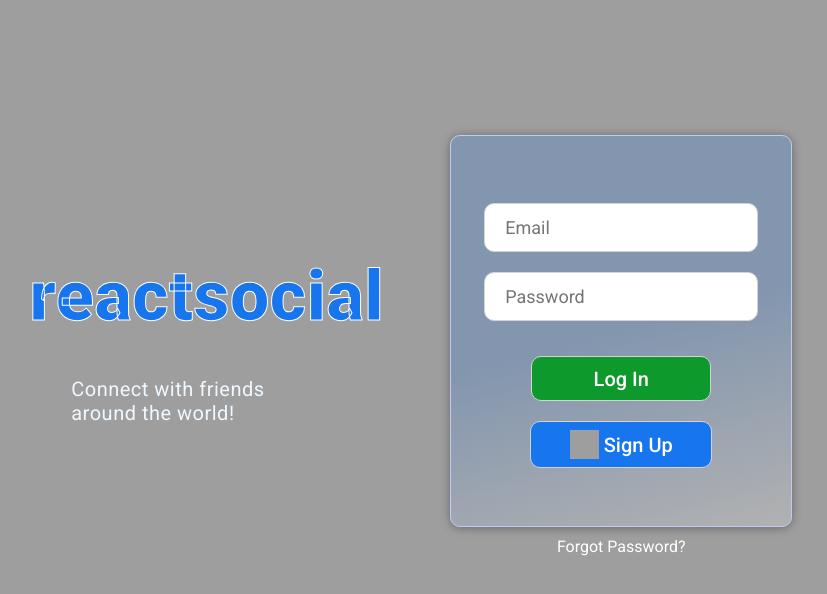
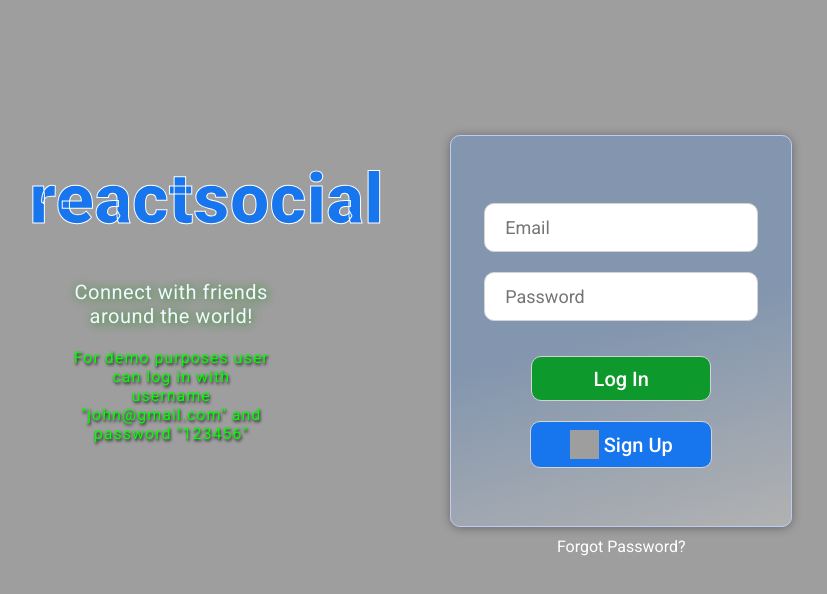
Before and after one commit to kawgh1/mern-social-media-react, a React (Create React App) app: page / in a window 1280 px wide. Shown: the top 594 px of the page, without its empty margins (246-1073 px from the left). Built offline with nearby package versions, Linux system fonts and the light colour scheme.

Commit message:
updated login text to show user demo info, updated port so it doesnt conflict with nextjs

```diff
--- a/package.json
+++ b/package.json
@@ -17,7 +17,7 @@
         "web-vitals": "^1.1.2"
     },
     "scripts": {
-		"start": "react-scripts start",
+        "start": "set port=4000 && react-scripts start",
         "build": "react-scripts build",
         "test": "react-scripts test",
         "eject": "react-scripts eject"
--- a/public/index.html
+++ b/public/index.html
@@ -2,7 +2,7 @@
 <html lang="en">
     <head>
         <meta charset="utf-8" />
-		<link rel="icon" href="http://localhost:3000/assets/logo512.png" />
+        <link rel="icon" href="http://localhost:4000/assets/logo512.png" />
         <meta name="viewport" content="width=device-width, initial-scale=1" />
         <meta name="theme-color" content="#000000" />
         <meta
@@ -11,14 +11,14 @@
         />
         <link
             rel="apple-touch-icon"
-			href="http://localhost:3000/assets/logo512.png"
+            href="http://localhost:4000/assets/logo512.png"
         />
 
         <link
             href="https://fonts.googleapis.com/css2?family=Roboto:ital,wght@0,100;0,300;0,400;0,500;0,700;0,900;1,500&display=swap"
             rel="stylesheet"
         />
-		<link rel="stylesheet" href="http://localhost:3000/assets/style.css" />
+        <link rel="stylesheet" href="http://localhost:4000/assets/style.css" />
         <title>React Social App</title>
     </head>
     <body>
--- a/src/components/post/Post.js
+++ b/src/components/post/Post.js
@@ -49,7 +49,9 @@ function Post({ post }) {
             axios.put("/posts/" + post._id + "/like", {
                 userId: currentUser._id,
             });
-		} catch (err) {}
+        } catch (err) {
+            console.log(err.message);
+        }
         setLikes(isLiked ? likes - 1 : likes + 1);
         setIsLiked(!isLiked);
     };
@@ -60,7 +62,9 @@ function Post({ post }) {
             axios.put("/posts/" + post._id + "/comment", {
                 userId: currentUser._id,
             });
-		} catch (err) {}
+        } catch (err) {
+            console.log(err.message);
+        }
         setComments(isCommented ? comments - 1 : comments + 1);
         setIsCommented(!isCommented);
     };
--- a/src/pages/login/Login.css
+++ b/src/pages/login/Login.css
@@ -23,7 +23,7 @@
     height: 70%;
     display: flex;
     align-items: center;
-	justify-content: space-between;
+    justify-content: space-evenly;
     max-width: 800px;
 }
 
@@ -38,8 +38,8 @@
 }
 
 .loginLeft {
-	padding-bottom: 100px;
     margin-right: 100px;
+    padding-bottom: 200px;
 }
 
 .loginLogo {
@@ -57,12 +57,14 @@
 
 .loginDesc {
     font-size: 20px;
+    text-align: center;
     color: aliceblue;
     font-weight: 400;
     width: 80%;
-	margin: 10px auto 30px;
+    margin: 10px auto;
     max-width: 200px;
     letter-spacing: 0.5px;
+    text-shadow: rgb(39, 146, 25) 1px 1px 10px;
 }
 
 .react-span2 {
@@ -238,7 +240,7 @@
     .loginDesc {
         font-size: 22px;
         color: rgb(255, 255, 255);
-		text-shadow: 1px 1px rgb(68, 68, 68);
+
         font-weight: 600;
         width: 85%;
         margin: 5px auto;
--- a/src/pages/login/Login.js
+++ b/src/pages/login/Login.js
@@ -5,6 +5,7 @@ import { AuthContext } from "../../context/AuthContext";
 import { CircularProgress } from "@material-ui/core";
 import { Link } from "react-router-dom";
 import { useHistory } from "react-router";
+import { Filter } from "@material-ui/icons";
 
 export default function Login() {
     const email = useRef();
@@ -49,6 +50,19 @@ export default function Login() {
                     <h3 className="loginLogo">reactsocial</h3>
                     <span className="loginDesc">
                         Connect with friends around the world!
+                    </span>
+                    <span
+                        className="loginDesc"
+                        style={{
+                            fontSize: "16px",
+                            fontWeight: "400",
+                            letterSpacing: "1px",
+                            color: "lime",
+                            textShadow: "rgb(20, 20, 20) 1px 2px 3px",
+                        }}
+                    >
+                        For demo purposes user can log in with username
+                        "john@gmail.com" and password "123456"
                     </span>
                 </div>
                 <div className="loginRight">
```
Also changed, not shown: 1 other file (tests, documents, lock files or other folders). Lines whose indentation alone changed are shown as unchanged.
